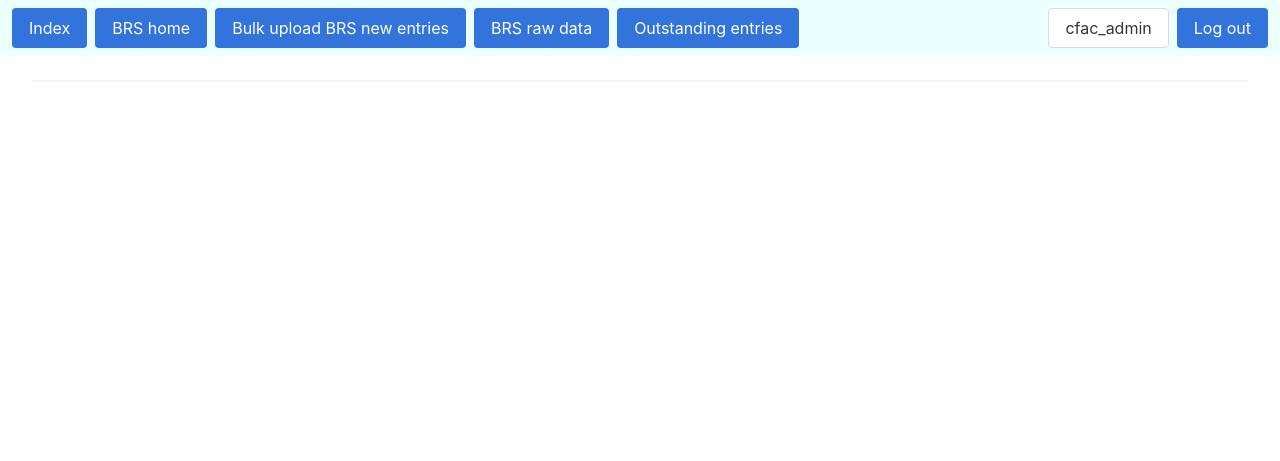
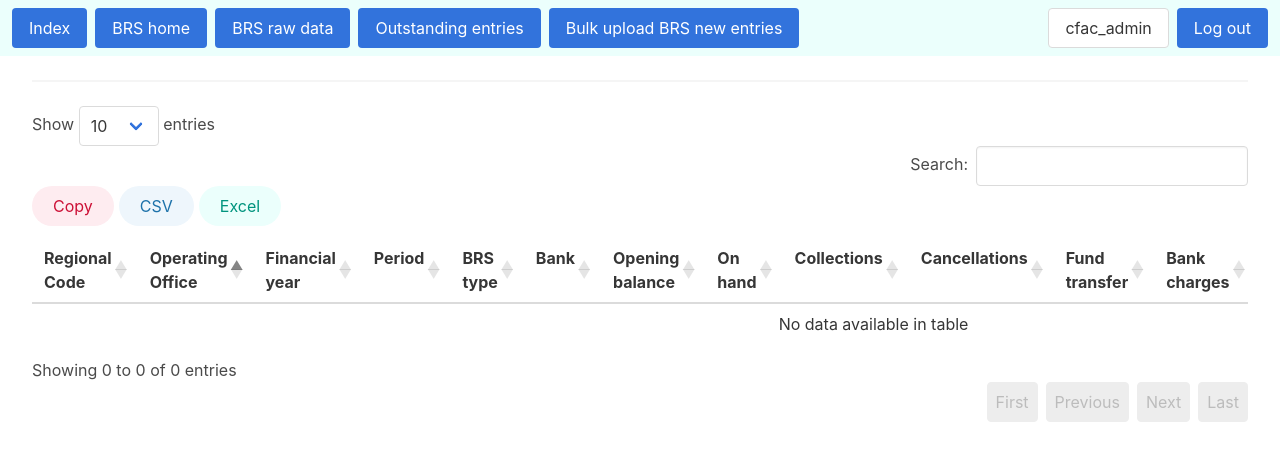
Before and after one commit to jokerdino/cfac_portal, a Flask app: page /brs/dashboard/view_all in a window 1280 px wide. Shown: the top 461 px of the page. Run offline with Flask 3, Linux system fonts and the light colour scheme; a user stored in the database is signed in; some libraries are stand-ins or nearby versions.

Commit message:
Enable raw data for RO user and fix horizontal scrolling in BRS homepage

```diff
--- a/app/brs/routes.py
+++ b/app/brs/routes.py
@@ -345,6 +345,7 @@
                     df_outstanding_entries = pd.read_csv(
                         form.data["outstanding_entries"],
                         parse_dates=date_columns,
+                        dtype={"instrument_amount": float, "instrument_number": str},
                     )
                     try:
                         sum_os_entries = df_outstanding_entries[
@@ -424,7 +425,11 @@
 @brs_bp.route("/dashboard/view_all")
 @login_required
 def list_brs_entries():
-    list_all_brs_entries = BRS_month.query.join(BRS, BRS.id == BRS_month.brs_id).all()
+    list_all_brs_entries = BRS_month.query.join(BRS, BRS.id == BRS_month.brs_id)
+    if current_user.user_type == "ro_user":
+        list_all_brs_entries = list_all_brs_entries.filter(
+            BRS.uiic_regional_code == current_user.ro_code
+        ).filter(BRS_month.status == None)
     return render_template(
         "view_brs_raw_data.html",
         brs_entries=list_all_brs_entries,
--- a/app/brs/templates/brs_dashboard.html
+++ b/app/brs/templates/brs_dashboard.html
@@ -126,6 +126,7 @@
                                 fixedHeader: true,
                                 pageLength: 36,
                                 scrollY: true,
+                                scrollX: true,
                                 buttons: [
                                              { extend: 'copyHtml5', className: 'is-danger is-rounded', title:''},
                                              { extend: 'csvHtml5', className: 'is-info is-rounded', title:''},
--- a/app/brs/templates/brs_layout.html
+++ b/app/brs/templates/brs_layout.html
@@ -20,10 +20,12 @@
                             <div class="buttons">
                                 <a class="button is-link" href="{{ url_for('main.index')}}">Index</a>
                                  <a class="button is-link" href="{{ url_for('brs.brs_home_page')}}">BRS home</a>
-                                 {% if current_user.user_type == "admin" %}
+                                {% if current_user.user_type in ["admin", "ro_user"] %}
+                                <a class="button is-link" href="{{ url_for('brs.list_brs_entries') }}">BRS raw data</a>
+                                {% endif %}
+                                {% if current_user.user_type == "admin" %}
+                                <a class="button is-link" href="{{ url_for('brs.list_outstanding_entries') }}">Outstanding entries</a>
                                  <a class="button is-link" href="{{ url_for('brs.bulk_upload_brs') }}">Bulk upload BRS new entries</a>
-                                 <a class="button is-link" href="{{ url_for('brs.list_brs_entries') }}">BRS raw data</a>
-                                  <a class="button is-link" href="{{ url_for('brs.list_outstanding_entries') }}">Outstanding entries</a>
                                  {% endif %}
 
                             </div>
--- a/app/brs/templates/view_brs_raw_data.html
+++ b/app/brs/templates/view_brs_raw_data.html
@@ -1,7 +1,7 @@
 {% extends "brs_layout.html" %}
 {% block content %}
 
-{% if current_user.user_type == "admin" %}
+{% if current_user.user_type in ["admin","ro_user"] %}
 {% if brs_entries %}
 <div class="table-container">
 <table class="table" id="brs_table">
```
